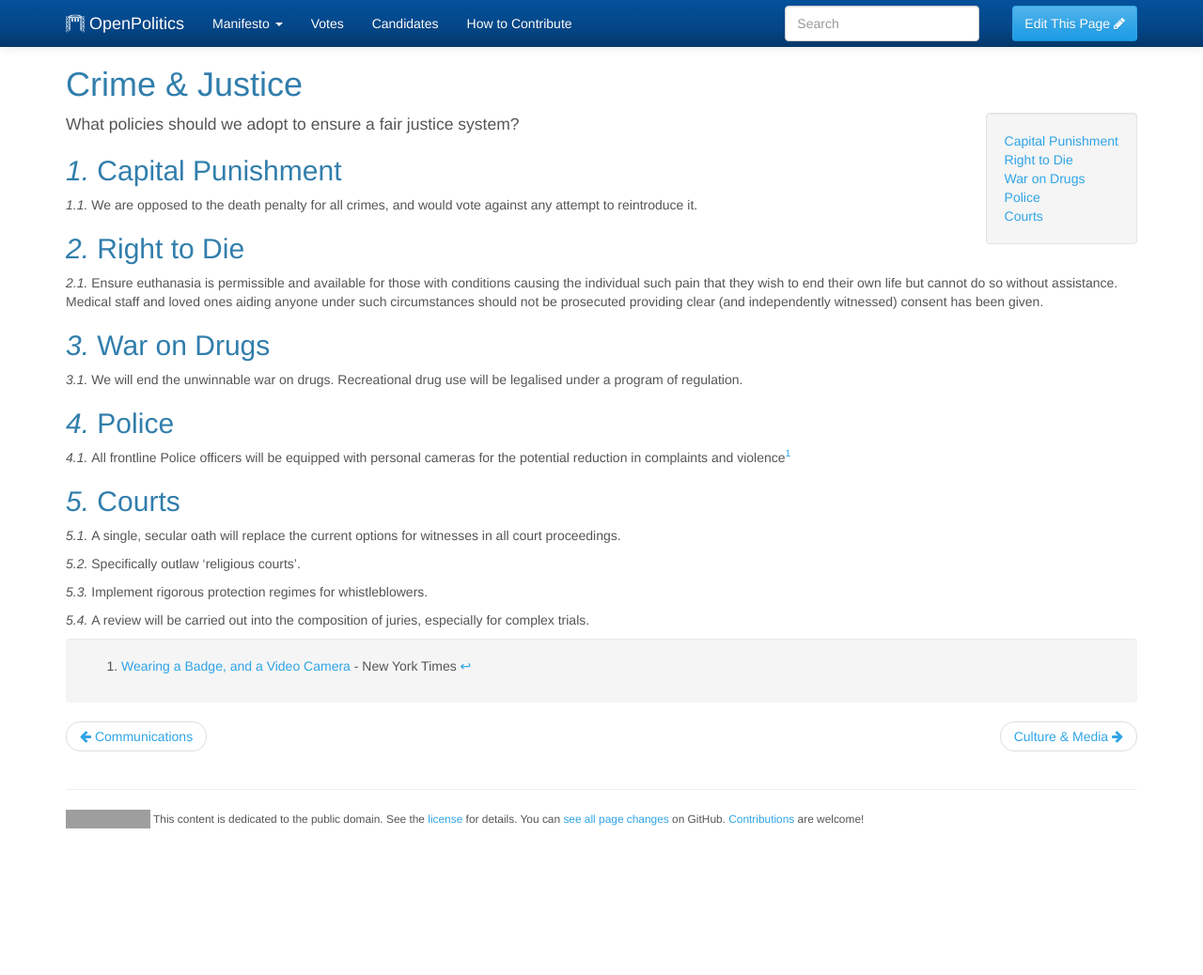
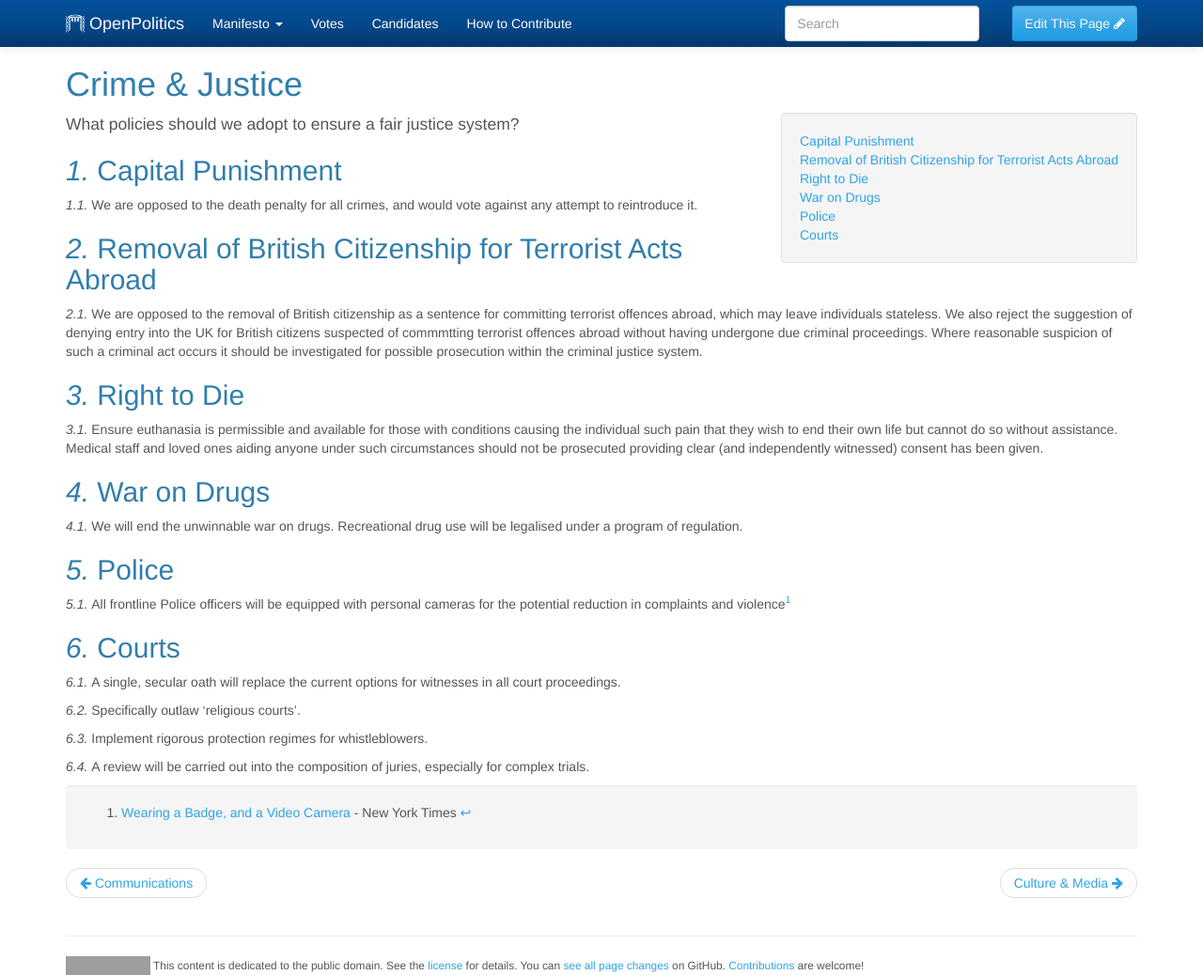
Before and after one commit to openpolitics/manifesto, a Jekyll site: the page built from manifesto/crime.md, in a window 1280 px wide and 1038 px high. Shown: the whole window at 94% size. Built offline with Jekyll 4.4.1, drawn with Linux system fonts in a browser that asks for light colours; grey boxes are pictures that could not be loaded.

Commit message:
Terrorist Acts by Britons Abroad
Proposal for dealing with suspected terrorist acts committed by British Citizens abroad.

```diff
--- a/manifesto/crime.md
+++ b/manifesto/crime.md
@@ -12,6 +12,10 @@ What policies should we adopt to ensure a fair justice system?
 
 We are opposed to the death penalty for all crimes, and would vote against any
 attempt to reintroduce it.
+
+## Removal of British Citizenship for Terrorist Acts Abroad
+
+We are opposed to the removal of British citizenship as a sentence for committing terrorist offences abroad, which may leave individuals stateless. We also reject the suggestion of denying entry into the UK for British citizens suspected of commmtting terrorist offences abroad without having undergone due criminal proceedings. Where reasonable suspicion of such a criminal act occurs it should be investigated for possible prosecution within the criminal justice system.
 
 ## Right to Die
 
```
